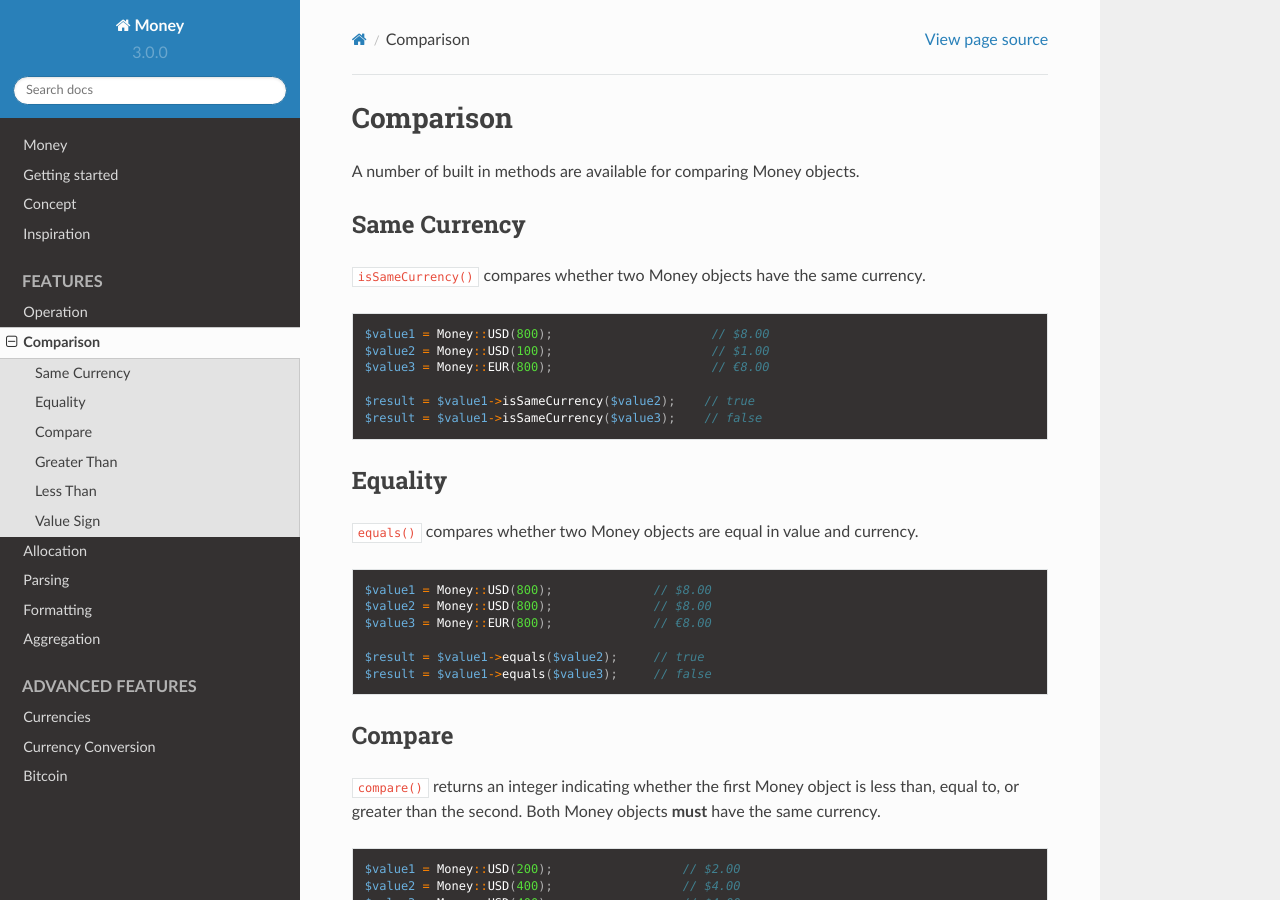
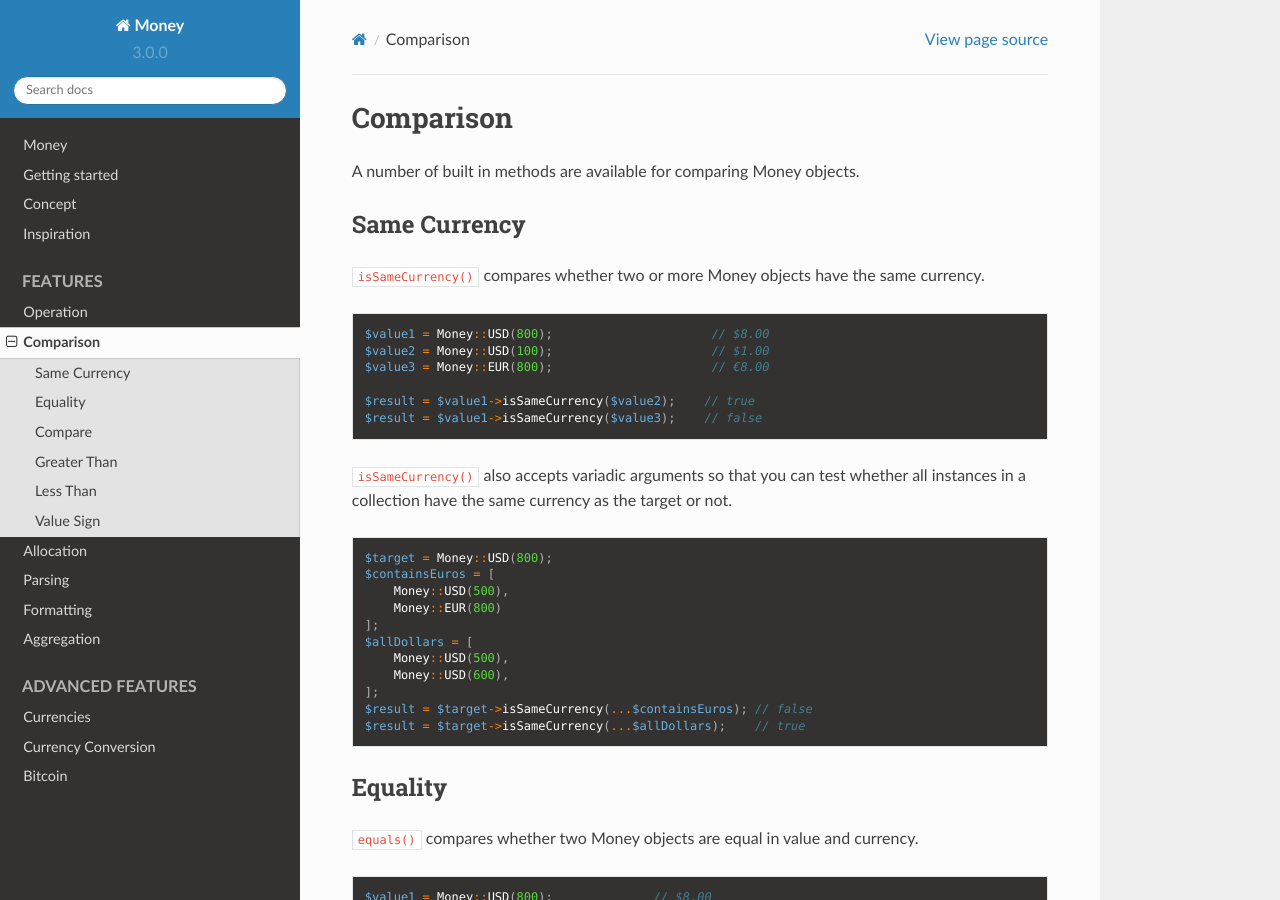
Before and after one commit to php1211/money-Laravel, a Sphinx documentation site: the page built from doc/features/comparison.rst, in a window 1280 px wide and 900 px high. Built offline with Sphinx 7.4.7 and the Read the Docs theme 2.0.0, drawn with Linux system fonts in a browser that asks for light colours.

Commit message:
Variadic for isSameCurrency (#641)
* Variadic for isSameCurrency

* docs

* add changelog

```diff
--- a/doc/features/comparison.rst
+++ b/doc/features/comparison.rst
@@ -8,7 +8,7 @@ A number of built in methods are available for comparing Money objects.
 Same Currency
 -------------
 
-``isSameCurrency()`` compares whether two Money objects have the same currency.
+``isSameCurrency()`` compares whether two or more Money objects have the same currency.
 
 .. code-block:: php
 
@@ -18,6 +18,23 @@ Same Currency
 
     $result = $value1->isSameCurrency($value2);    // true
     $result = $value1->isSameCurrency($value3);    // false
+
+``isSameCurrency()`` also accepts variadic arguments so that you can test whether all
+instances in a collection have the same currency as the target or not.
+
+.. code-block:: php
+
+    $target = Money::USD(800);
+    $containsEuros = [
+        Money::USD(500),
+        Money::EUR(800)
+    ];
+    $allDollars = [
+        Money::USD(500),
+        Money::USD(600),
+    ];
+    $result = $target->isSameCurrency(...$containsEuros); // false
+    $result = $target->isSameCurrency(...$allDollars);    // true
 
 .. _equality:
 
```
Also changed, not shown: CHANGELOG.md (+1 -0 lines), 2 other files.
